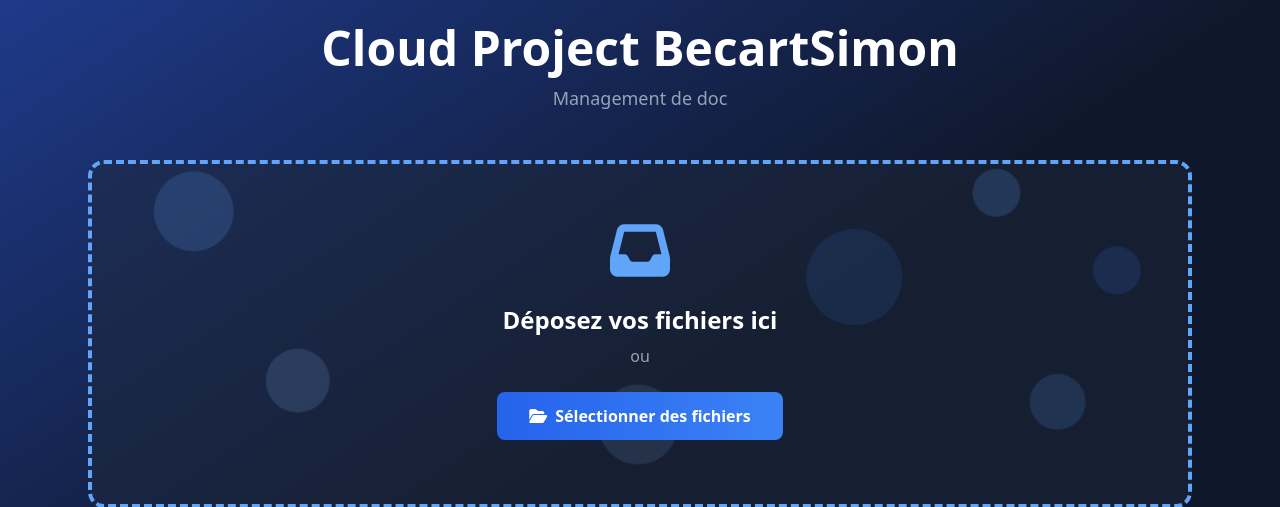
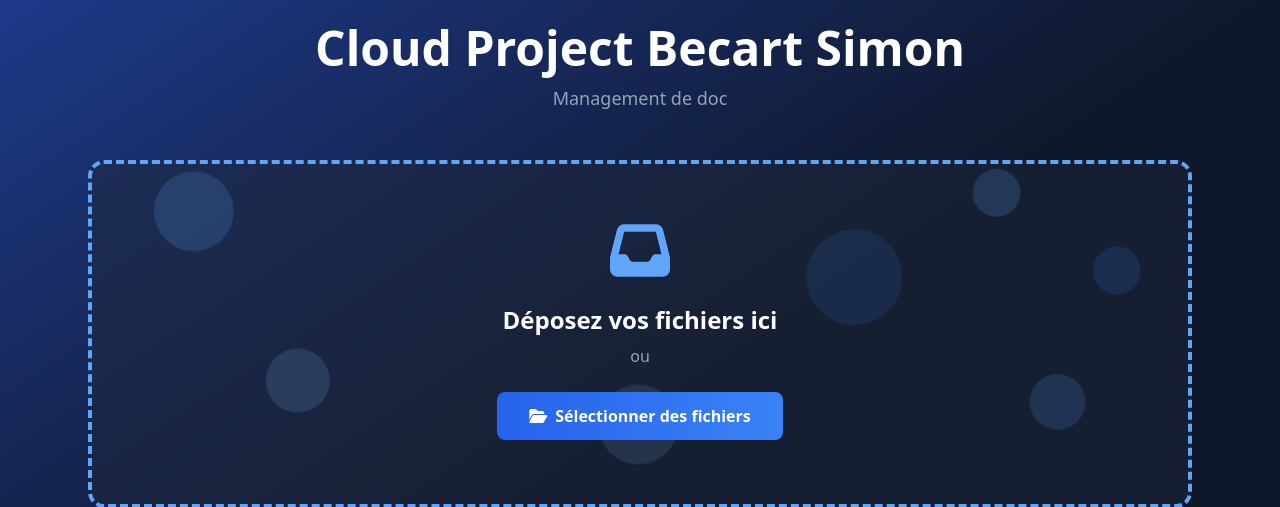
Before and after one commit to Becart2112/Cloud-Project, a Flask app: page / in a window 1280 px wide. Shown: the top 507 px of the page. Run offline with Flask 3, Linux system fonts and the light colour scheme; data that the repository does not hold is empty; some libraries are stand-ins or nearby versions.

Commit message:
changement rapide front

```diff
--- a/src/container_app/templates/index.html
+++ b/src/container_app/templates/index.html
@@ -31,20 +31,18 @@
         .bubble:nth-child(12) { animation-delay: 1.7s; animation-duration: 5.7s; }
     </style>
 </head>
+
 <body class="bg-gradient-to-br from-blue-900 via-slate-900 to-slate-900 min-h-screen">
     <div class="max-w-6xl mx-auto p-6">
-        <!-- Header - Centered -->
         <div class="mb-12 text-center">
             <h1 class="text-5xl font-black text-white mb-3">
-                Cloud Project BecartSimon
+                Cloud Project Becart Simon
             </h1>
             <p class="text-slate-400 text-lg">Management de doc</p>
         </div>
 
-        <!-- Main Upload Section -->
         <div class="mb-8">
             <div id="dropZone" class="border-4 border-dashed border-blue-400 rounded-2xl p-16 text-center cursor-pointer hover:border-blue-300 hover:bg-blue-500/10 transition-all duration-300 bg-slate-800/50 relative overflow-hidden">
-                <!-- Animated Bubbles -->
                 <div class="absolute inset-0 flex items-center justify-center pointer-events-none">
                     <div class="bubble absolute w-20 h-20 bg-blue-400/30 rounded-full" style="left: 5%; top: 10%;"></div>
                     <div class="bubble absolute w-16 h-16 bg-blue-300/25 rounded-full" style="left: 15%; top: 60%;"></div>
@@ -71,7 +69,6 @@
                 </div>
             </div>
 
-            <!-- Selected Files Preview -->
             <div id="filesContainer" class="mt-6 hidden">
                 <h3 class="text-white font-semibold text-lg mb-3 flex items-center gap-2">
                     <i class="fas fa-list text-blue-400"></i>
@@ -84,7 +81,6 @@
                 </button>
             </div>
 
-            <!-- Upload Progress -->
             <div id="uploadProgress" class="mt-6 hidden">
                 <div class="w-full bg-slate-700 rounded-full h-2 overflow-hidden">
                     <div id="progressBar" class="bg-gradient-to-r from-green-500 to-blue-500 h-full transition-all duration-300" style="width: 0%"></div>
@@ -94,7 +90,6 @@
         </div>
 
         <div class="grid grid-cols-1 lg:grid-cols-3 gap-8">
-            <!-- Folders Section (Left) -->
             <div class="lg:col-span-1">
                 <div class="bg-slate-800 rounded-2xl shadow-2xl p-6 border border-slate-700">
                     <div class="flex items-center justify-between mb-4">
@@ -104,7 +99,6 @@
                         </h2>
                     </div>
 
-                    <!-- Create Folder Form -->
                     <div class="mb-4">
                         <div class="flex gap-2">
                             <input type="text" id="folderNameInput" placeholder="Nouveau dossier..." class="flex-1 bg-slate-700 text-white px-3 py-2 rounded-lg border border-slate-600 focus:border-blue-400 focus:outline-none text-sm">
@@ -114,14 +108,12 @@
                         </div>
                     </div>
 
-                    <!-- Folders List -->
                     <div id="foldersList" class="space-y-2">
                         <div class="text-slate-400 text-sm text-center py-4">Chargement...</div>
                     </div>
                 </div>
             </div>
 
-            <!-- Documents Section (Right) -->
             <div class="lg:col-span-2">
                 <div class="bg-slate-800 rounded-2xl shadow-2xl p-8 border border-slate-700">
                     <div class="flex items-center justify-between mb-6">
@@ -134,7 +126,6 @@
                         </button>
                     </div>
 
-                    <!-- Documents Grid -->
                     <div id="docsList" class="grid grid-cols-1 md:grid-cols-2 gap-4">
                         <div class="flex items-center justify-center col-span-full py-12">
                             <div class="text-slate-400">
@@ -167,7 +158,7 @@
         let currentFolder = null;
         let allDocuments = [];
 
-        // ======= DRAG & DROP =======
+        //pour faire une zone de dropzone
         dropZone.addEventListener('dragover', e => {
             e.preventDefault();
             dropZone.classList.add('border-blue-300', 'bg-blue-500/10', 'scale-105');
@@ -221,7 +212,7 @@
             renderFilesList();
         }
 
-        // ======= FOLDERS =======
+        //création de dossiers
         async function createFolder() {
             const input = document.getElementById('folderNameInput');
             const name = input.value.trim();
@@ -303,7 +294,7 @@
             }
         }
 
-        // ======= UPLOAD =======
+        //pour tlééverser les ficheirs
         async function uploadAllFiles() {
             if (selectedFiles.length === 0) return;
 
@@ -345,7 +336,7 @@
             }, 1500);
         }
 
-        // ======= DOCUMENTS =======
+        //les docs
         async function loadDocuments() {
             try {
                 let url = '/api/documents';
@@ -404,7 +395,6 @@
             return text.replace(/[&<>"']/g, m => map[m]);
         }
 
-        // Load on start
         loadFolders();
         loadDocuments();
     </script>
```
